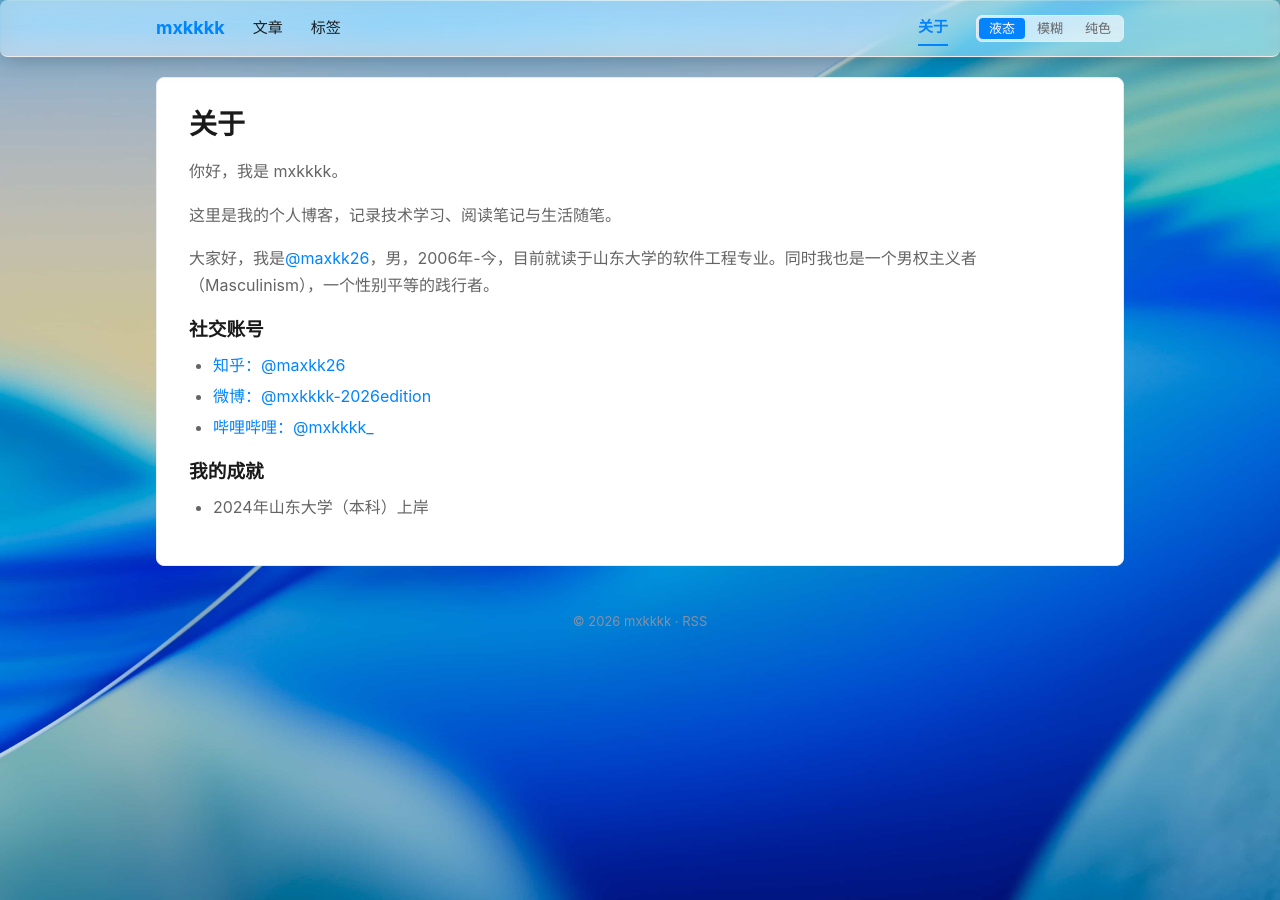
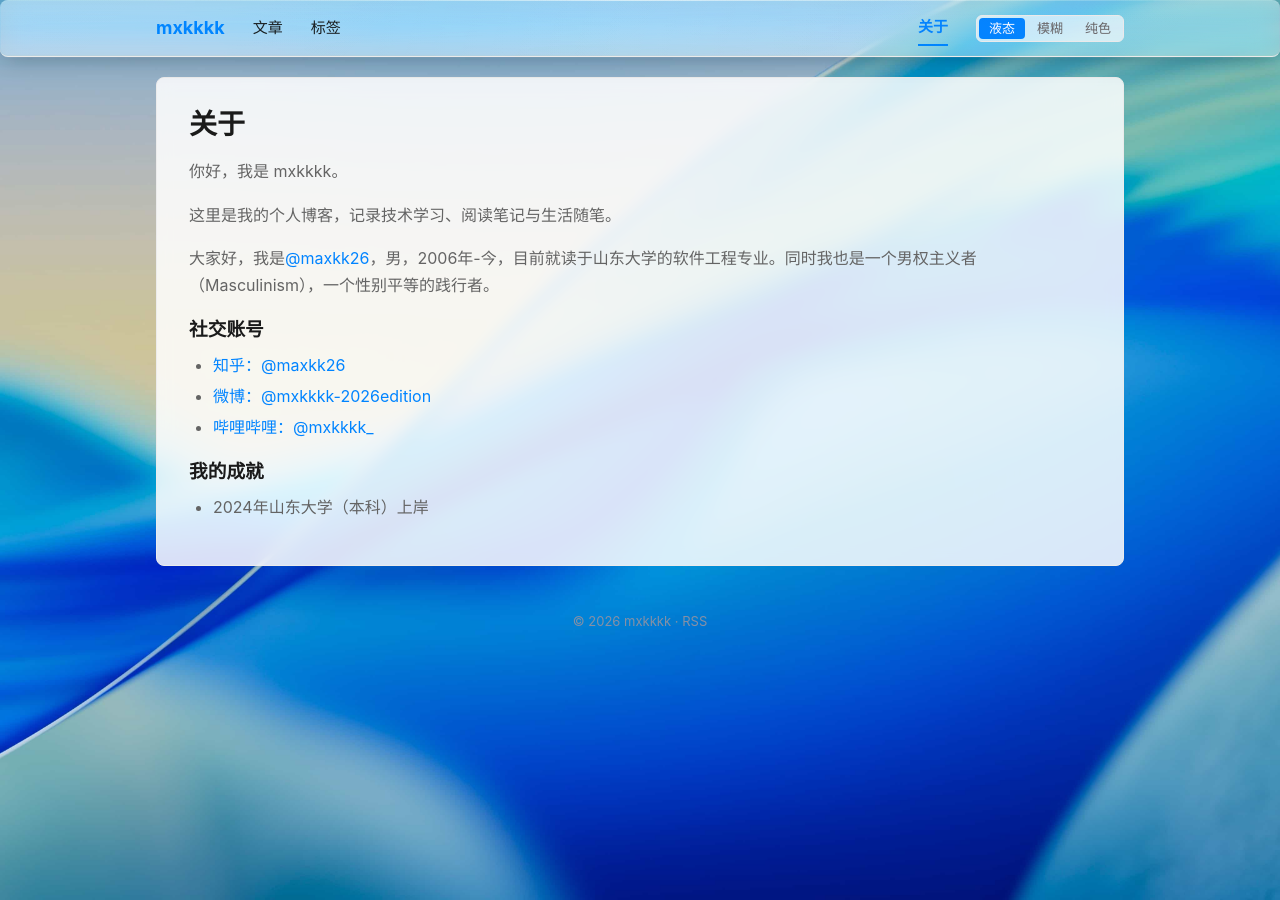
Before and after one commit to mxkfemkkk/mxkfemkkk.github.io, a Jekyll site: the page built from about.md, in a window 1280 px wide. Built offline with Jekyll 4.4.1, drawn with Linux system fonts in a browser that asks for light colours.

Commit message:
feat: 文章页/标签页正文卡片跟随风格切换（液态→模糊）
- .post/.page 在 liquid/frost 模式下显示为高斯模糊高透明（85%）
- solid 模式还原实心白卡片
- 为阅读体验强制禁用液态玻璃，用 html[data-glass] 作用域压过 post.css

Co-Authored-By: Claude <noreply@anthropic.com>

```diff
--- a/assets/css/glass-overrides.css
+++ b/assets/css/glass-overrides.css
@@ -215,3 +215,25 @@ html[data-glass="solid"] .feed-item.glass-card:hover {
     backdrop-filter: blur(6px);
   }
 }
+
+/* ---------- 文章页/标签页正文卡片：为阅读体验强制 frost 或 solid ----------
+   .post/.page 不使用液态玻璃（长文阅读时扫光/色散干扰）；
+   liquid / frost 模式均显示为高斯模糊高透明，solid 模式还原实心白。
+   post.css 在后加载且同为 (0,1,0)，故此处必须用 html[data-glass]
+   作用域选择器（0,2,1）才能压过它 */
+html[data-glass="liquid"] .post,
+html[data-glass="frost"] .post,
+html[data-glass="liquid"] .page,
+html[data-glass="frost"] .page {
+  background: rgba(255, 255, 255, 0.85);
+  -webkit-backdrop-filter: blur(8px);
+  backdrop-filter: blur(8px);
+  box-shadow: none;
+}
+
+html[data-glass="solid"] .post,
+html[data-glass="solid"] .page {
+  background: var(--card);
+  -webkit-backdrop-filter: none;
+  backdrop-filter: none;
+}
```
